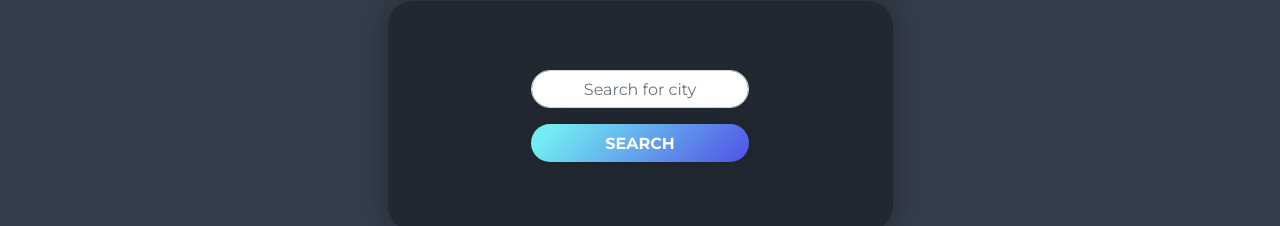
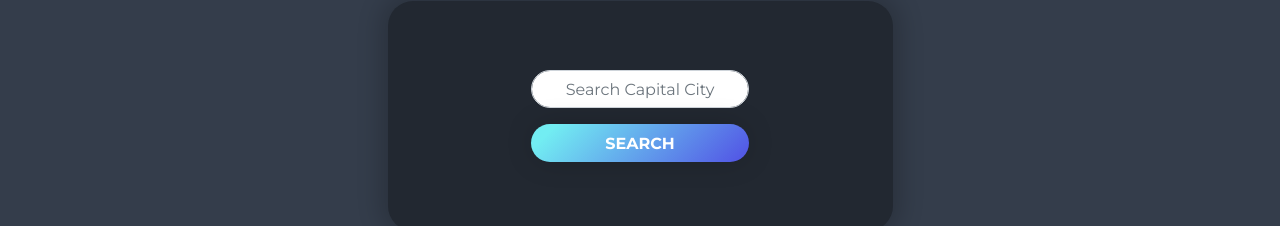
Before and after one commit to Yolo-code-157/weather-forecast-304cem, a React (Create React App) app in the folder client/: page / in a window 1280 px wide. Shown: the part 151-377 px from the top of the page. Built offline with nearby package versions, Linux system fonts and the light colour scheme; no server answers.

Commit message:
slight correction

```diff
--- a/client/src/components/Form/Form.jsx
+++ b/client/src/components/Form/Form.jsx
@@ -18,7 +18,7 @@ const Form = ({ submitSearch }) => {
                 aria-label="location"
                 type="text"
                 className={`${styles.input} form-control`}
-                placeholder="Search for city"
+                placeholder="Search Capital City"
                 required
                 value={location}
                 onChange={e => setLocation(e.target.value)}
```
